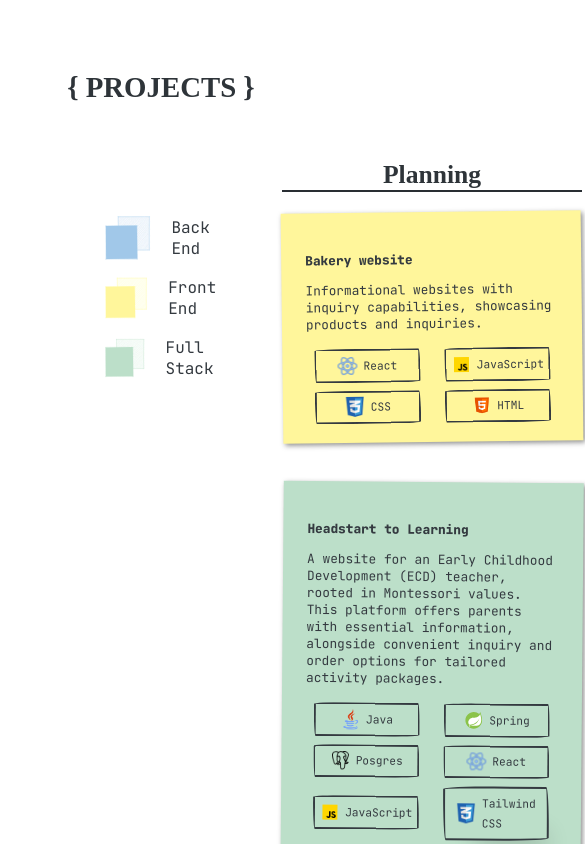
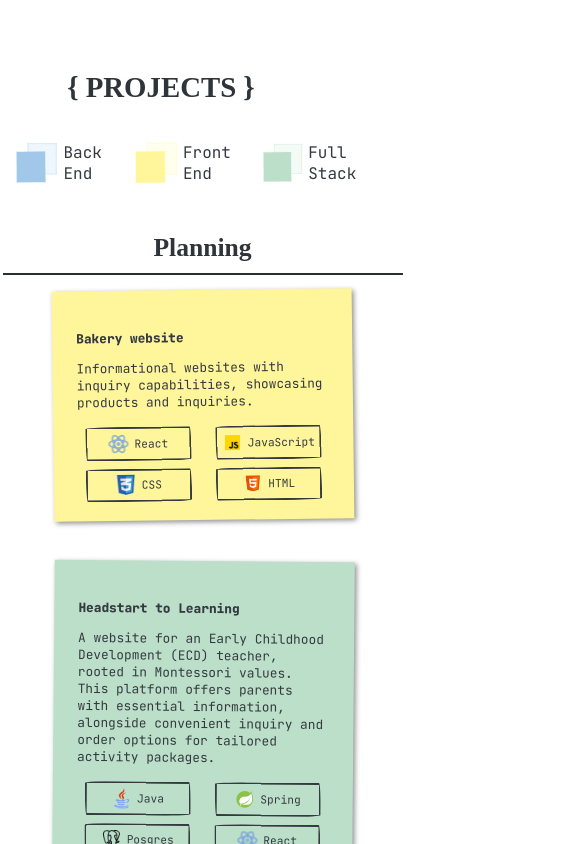
Before and after one commit to Natia-bit/personal-website, a Next.js app: page / in a window 390 px wide. Shown: the part 1900-2744 px from the top of the page, 585 px wide, since content can reach past the window. Built offline with nearby package versions, Linux system fonts and the light colour scheme; a web font is replaced by a local one.

Commit message:
project section adjusted for mobile

```diff
--- a/src/app/globals.css
+++ b/src/app/globals.css
@@ -15,6 +15,8 @@
   --color-text-main: #343a40;
 
   --mobile-nav-height: 100px;
+  --mobile-nav-height-with-gap: 70px;
+  --color-background-card: white;
 }
 
 h1 {
--- a/src/components/TeckStack/StackLabel.js
+++ b/src/components/projects/ProjectCategoryLabel.js
@@ -1,7 +1,7 @@
-import Squares from "./Squares";
-import styles from "./StackLabel.module.css";
+import Squares from "../common/Squares";
+import styles from "./ProjectCategoryLabel.module.css";
 
-export default function StackLabel({ color, name }) {
+export default function ProjectCategoryLabel({ color, name }) {
   return (
     <div className={styles.labelContainer}>
       <Squares color={color}></Squares>
--- a/src/components/TeckStack/StackLabel.module.css
+++ b/src/components/projects/ProjectCategoryLabel.module.css
@@ -6,3 +6,9 @@
 .labelText {
   margin-left: 20px;
 }
+
+@media (max-width: 768px) {
+  .labelText {
+    margin-left: 5px;
+  }
+}
--- a/src/components/projects/ProjectCategorySection.module.css
+++ b/src/components/projects/ProjectCategorySection.module.css
@@ -1,6 +1,8 @@
 .projectContainer {
-  display: grid;
-  grid-template-columns: repeat(3, 1fr);
+  /* display: grid;
+  grid-template-columns: repeat(3, 1fr); */
+  display: flex;
+  justify-content: space-around;
   gap: 50px;
   padding: 10px;
   max-width: 500px;
@@ -28,7 +30,7 @@
 .planning,
 .inprogress {
   border-right: 2px solid var(--color-dark);
-  padding-right: 1rem;
+  padding-right: 3rem;
 }
 
 .planning h2,
@@ -37,3 +39,58 @@
   border-bottom: 2px solid var(--color-dark);
   min-width: 100%;
 }
+
+@media (max-width: 768px) {
+  .projectContainer {
+    flex-direction: column;
+    align-items: center;
+    gap: 30px;
+  }
+
+  .planning,
+  .inprogress,
+  .done {
+    width: 90%;
+    min-width: 400px;
+    padding: 15px;
+
+    border-right: none;
+    border-bottom: 2px dashed var(--color-light);
+    margin-bottom: 0;
+  }
+
+  .done {
+    border-bottom: none;
+  }
+
+  .planning h2,
+  .inprogress h2,
+  .done h2 {
+    text-align: center;
+    margin-bottom: 40px;
+
+    position: sticky; /* The magic property! */
+    /* top: calc(var(--mobile-nav-height, 80px) + 10px); */
+    /*
+      Calculate `top` based on your fixed mobile navigation height.
+      If your mobile nav is 70px tall (including its padding), and you want 10px gap:
+      top: 80px;
+    */
+    top: var(--mobile-nav-height-with-gap, 80px);
+    z-index: 10;
+    background-color: var(--color-background-card);
+    width: 100%;
+    padding: 10px 0;
+    margin-top: 0;
+    margin-bottom: 15px;
+    text-align: center;
+    border-bottom: 2px solid var(--color-dark);
+  }
+
+  .planning,
+  .inprogress {
+    border-right: none;
+    padding-right: 0;
+    border-bottom: 2px dashed var(--color-light);
+  }
+}
--- a/src/components/projects/ProjectOverview.js
+++ b/src/components/projects/ProjectOverview.js
@@ -1,5 +1,5 @@
-import StackLabel from "../TeckStack/StackLabel";
-import ProjectData from "./ProjectCategorySection";
+import ProjectCategoryLabel from "./ProjectCategoryLabel";
+import ProjectCategorySection from "./ProjectCategorySection";
 
 import styles from "./ProjectOverview.module.css";
 
@@ -7,11 +7,20 @@ export default function ProjectOverview() {
   return (
     <div className={styles.projectContainer}>
       <div className={styles.labels}>
-        <StackLabel color="#a1c8e9" name="Back End"></StackLabel>
-        <StackLabel color="#fff69b" name="Front End"></StackLabel>
-        <StackLabel color="#bcdfc9" name="Full Stack"></StackLabel>
+        <ProjectCategoryLabel
+          color="#a1c8e9"
+          name="Back End"
+        ></ProjectCategoryLabel>
+        <ProjectCategoryLabel
+          color="#fff69b"
+          name="Front End"
+        ></ProjectCategoryLabel>
+        <ProjectCategoryLabel
+          color="#bcdfc9"
+          name="Full Stack"
+        ></ProjectCategoryLabel>
       </div>
-      <ProjectData className={styles.data}></ProjectData>
+      <ProjectCategorySection className={styles.data}></ProjectCategorySection>
     </div>
   );
 }
--- a/src/components/projects/ProjectOverview.module.css
+++ b/src/components/projects/ProjectOverview.module.css
@@ -8,3 +8,24 @@
   display: inline;
   margin: 80px 40px 0 80px;
 }
+
+@media (max-width: 768px) {
+  .projectContainer {
+    flex-direction: column;
+    align-items: center;
+  }
+
+  .labels {
+    display: flex;
+    flex-direction: row;
+    /* flex-wrap: wrap; */
+    justify-content: space-around;
+    margin: 5px 0;
+    gap: 15px;
+  }
+
+  .data {
+    width: 100%;
+    padding: 0 15px;
+  }
+}
```
Also changed, not shown: src/components/common/Squares.js (renamed from src/components/TeckStack/Squares.js).
